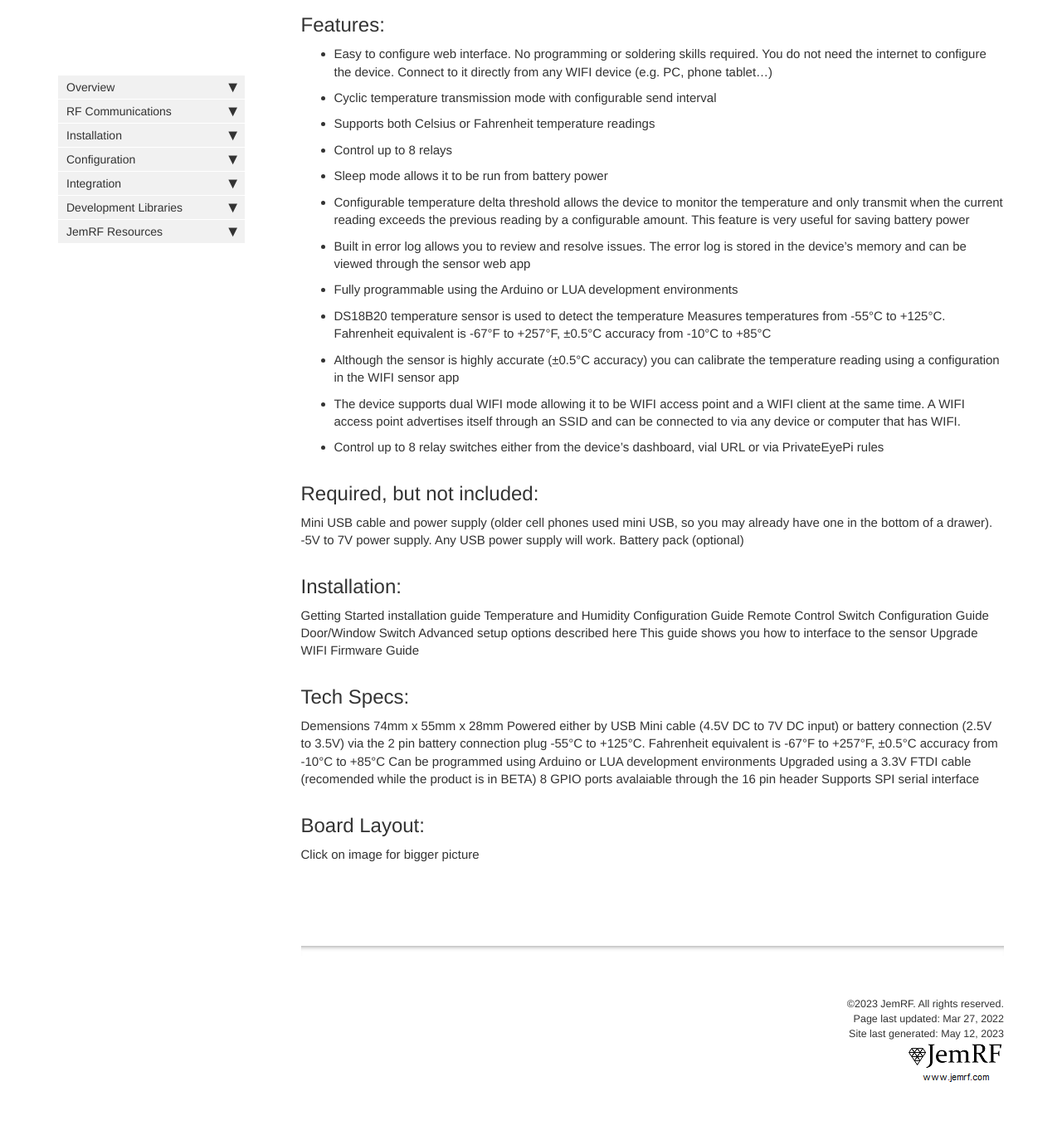
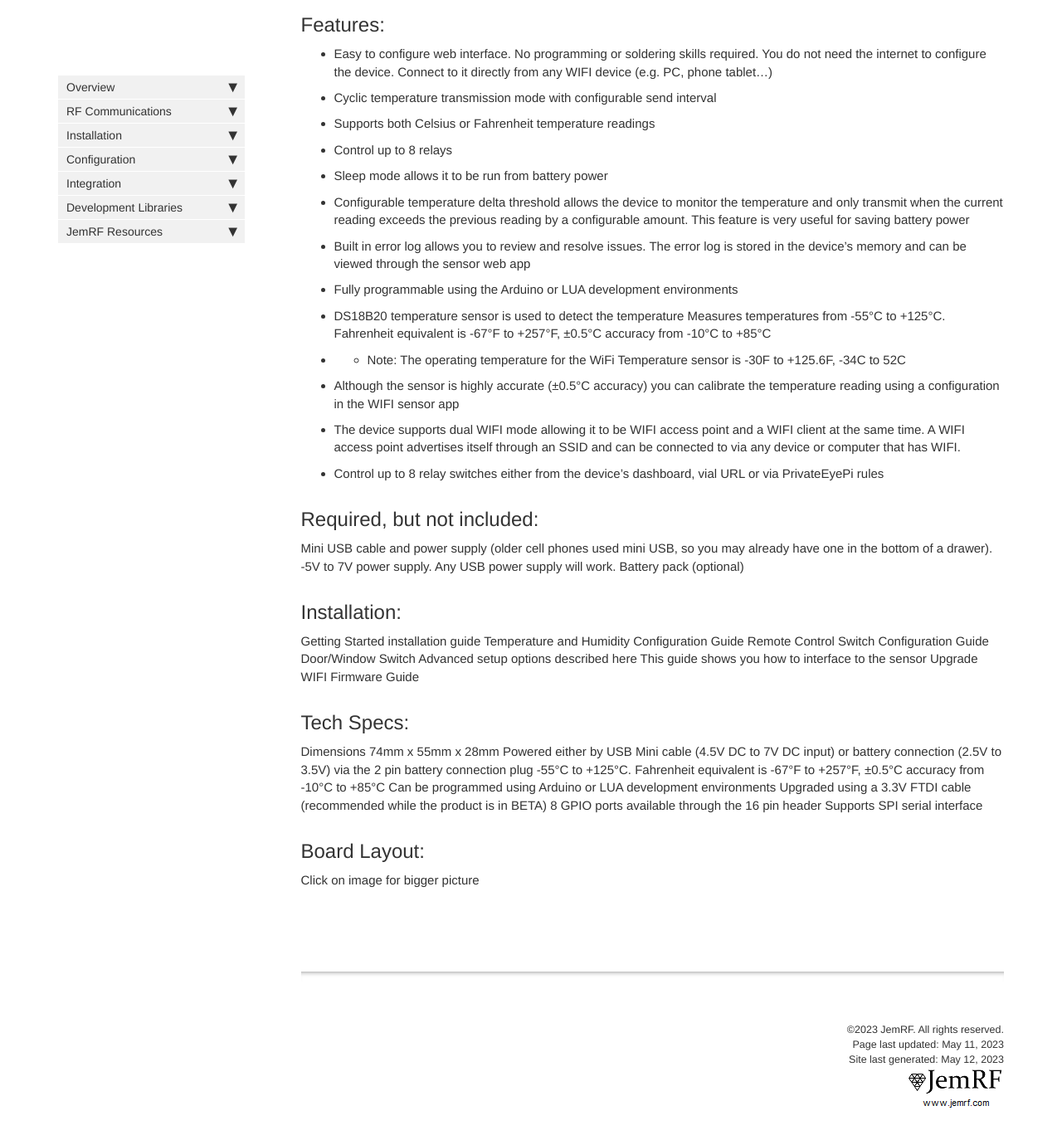
Before and after one commit to JemRF/RF-Documentation, a Jekyll site: the page built from pages/mydoc/wifi_iot.md, in a window 1280 px wide and 1400 px high, scrolled down 686 px. Shown: the top 1374 px of the window at 83% size. Built offline with Jekyll 4.4.1, drawn with Linux system fonts in a browser that asks for light colours; comment, search, counter and statistics services are not loaded; some of the changed text lies outside the part shown.

```diff
--- a/pages/mydoc/wifi_iot.md
+++ b/pages/mydoc/wifi_iot.md
@@ -1,7 +1,7 @@
 ---
-title: The Internet Of Things (IOT)
+title: The Internet Of Things (IOT) WIFI Sensor
 keywords: getting started introduction
-last_updated: Mar 27, 2022
+last_updated: May 11, 2023
 tags:
 summary: "The Internet Of Things (IOT) is phenomenon sweeping the world at this moment where everyday things (cars, homes, household appliances, plants) are being connected to the IOT where we can monitor, control and alert in ways not possible before."
 sidebar: mydoc_sidebar
@@ -25,6 +25,7 @@ It connects to your WIFI access point so you can  send temperature readings to P
 - Built in error log allows you to review and resolve issues. The error log is stored in the device’s memory and can be viewed through the sensor web app
 - Fully programmable using the Arduino or LUA development environments
 - DS18B20 temperature sensor is used to detect the temperature Measures temperatures from -55°C to +125°C. Fahrenheit equivalent is -67°F to +257°F, ±0.5°C accuracy from -10°C to +85°C
+* * Note: The operating temperature for the WiFi Temperature sensor is -30F to +125.6F, -34C to 52C
 - Although the sensor is highly accurate (±0.5°C accuracy) you can calibrate the temperature reading using a configuration in the WIFI sensor app
 - The device supports dual WIFI mode allowing it to be WIFI access point and a WIFI client at the same time. A WIFI access point advertises itself through an SSID and can be connected to via any device or computer that has WIFI.
 - Control up to 8 relay switches either from the device's dashboard, vial URL or via PrivateEyePi rules
@@ -46,12 +47,12 @@ Upgrade WIFI Firmware Guide
 
 ## Tech Specs:
 
-Demensions 74mm x 55mm x 28mm
+Dimensions 74mm x 55mm x 28mm
 Powered either by USB Mini cable (4.5V DC to 7V DC input) or battery connection (2.5V to 3.5V) via the 2 pin battery connection plug
 -55°C to +125°C. Fahrenheit equivalent is -67°F to +257°F, ±0.5°C accuracy from -10°C to +85°C
 Can be programmed using Arduino or LUA development environments
-Upgraded using a 3.3V FTDI cable (recomended while the product is in BETA)
-8 GPIO ports avalaiable through the 16 pin header
+Upgraded using a 3.3V FTDI cable (recommended while the product is in BETA)
+8 GPIO ports available through the 16 pin header
 Supports SPI serial interface
 ## Board Layout:
 
```
Also changed, not shown: pages/mydoc/wireless_switch_sensor.md.md (+1 -5 lines).
